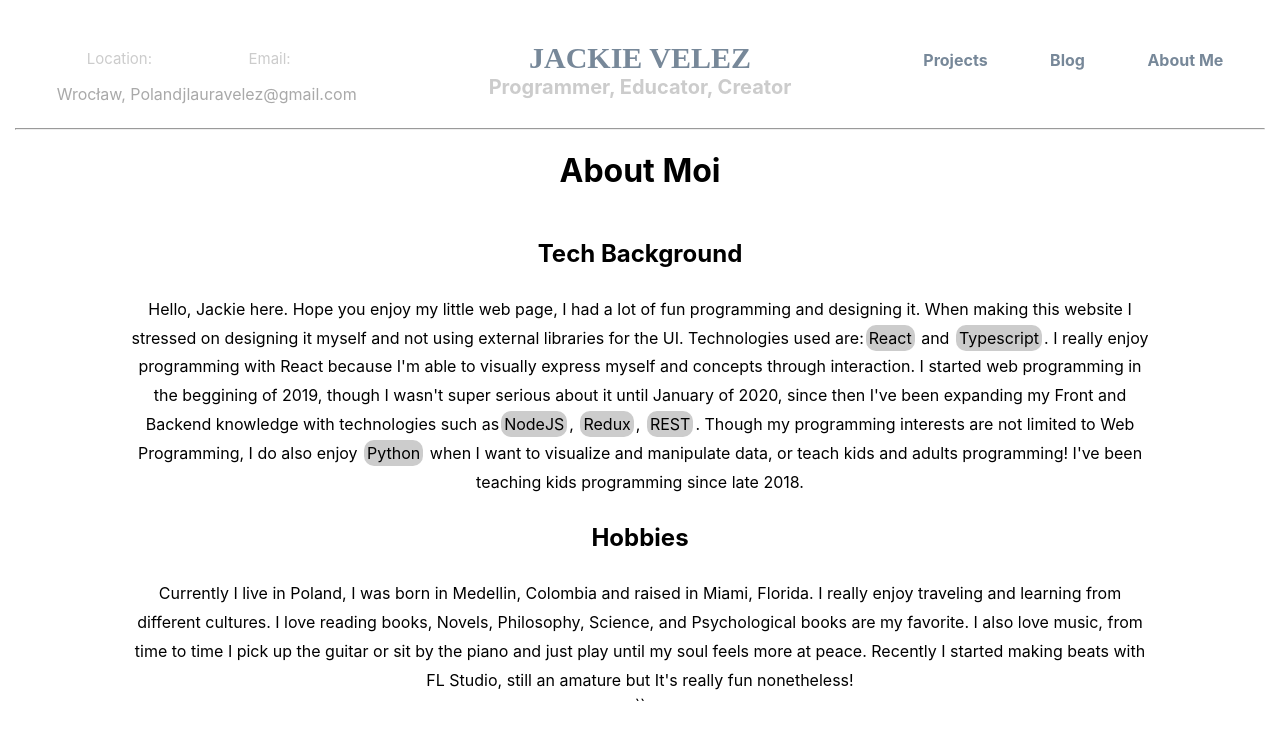
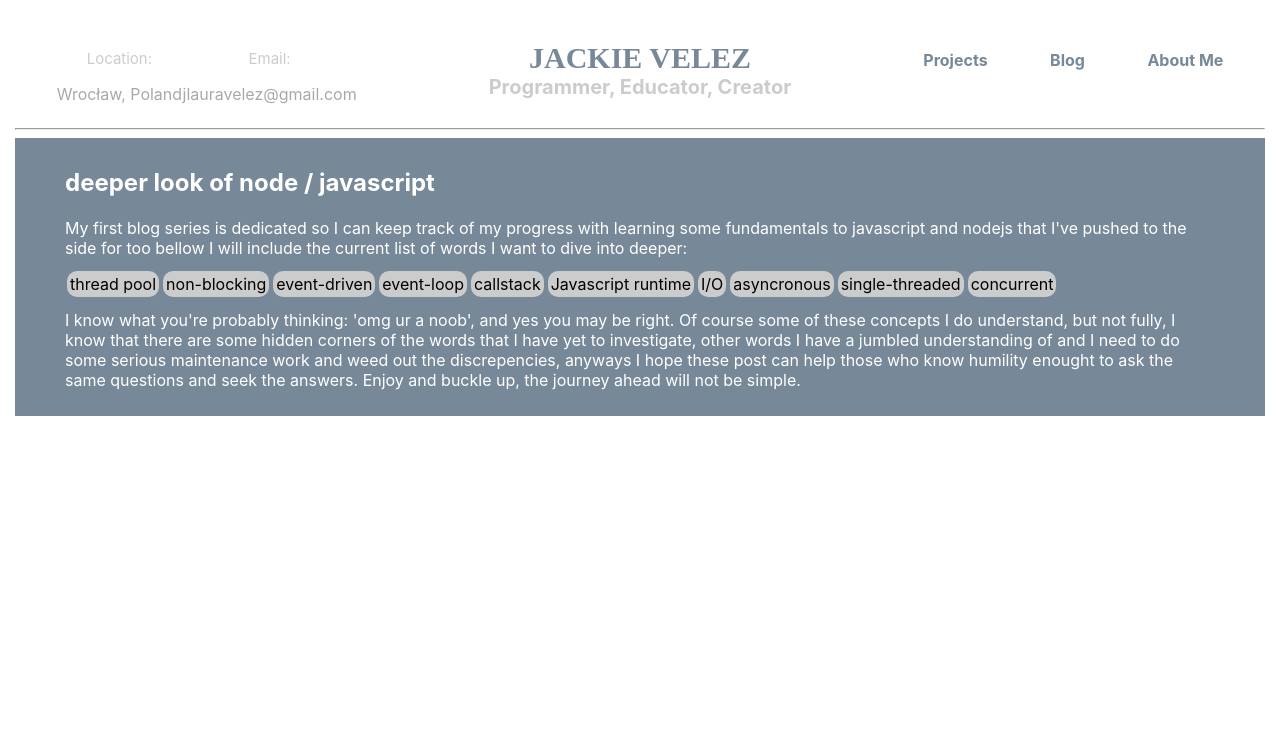
Before and after one commit to anonomity/JackieSite, a React (Create React App) app: page /blog in a window 1280 px wide. Shown: the top 740 px of the page. Built offline with nearby package versions, Linux system fonts and the light colour scheme; a web font is replaced by a local one.

Commit message:
added the first blog post and the ability to creat

```diff
--- a/src/App.tsx
+++ b/src/App.tsx
@@ -3,6 +3,7 @@ import './App.css';
 import { BrowserRouter, Switch, Route } from "react-router-dom";
 import Layout from "./containers/Layout/Layout";
 import projects from "./components/Projects/Projects";
+import Blog from "./components/Blog/Blog";
 import AboutMe from "./containers/About_Me/AboutMe"
 import Nodes from "./components/Projects/ProjectComp/ProjectApps/Nodes/Nodes";
 import crypto from "./components/Projects/ProjectComp/ProjectApps/Crypto/Cryptography";
@@ -19,12 +20,12 @@ class App extends Component {
 
        <Layout >
         <Switch>
-
           <Route path="/projects/crypto" component={crypto} />
           <Route path ="/projects/nodes" component={Nodes} />
           <Route path ="/projects/stones" component={Stones} />
           <Route path ="/projects/cattycornerclubhouse" component={Catty} />
           <Route path="/projects" component={projects} />
+          <Route path="/blog" component={Blog} />
           <Route path="/" component={AboutMe} />
         </Switch>
         </ Layout>
--- /dev/null
+++ b/src/components/Blog/Blog.tsx
@@ -0,0 +1,12 @@
+import React from 'react';
+import BlogPost from './BlogPost';
+import {text1, text12} from './blogText/text';
+import {TechStickers} from '../TechSticker/TechStickers';
+
+export default function Blog() {
+    return(
+    <div>
+        <BlogPost name="deeper look of node / javascript" text={text1} sticker={<TechStickers title={["thread pool", "non-blocking", "event-driven", "event-loop","callstack", "Javascript runtime", "I/O", "asyncronous", "single-threaded", "concurrent"]} /> } text2={text12}/>
+    </div>
+    )
+}
--- /dev/null
+++ b/src/components/Blog/BlogPost.tsx
@@ -0,0 +1,41 @@
+import React from "react"
+import styled from 'styled-components';
+
+const Wrapper = styled.section`
+  padding: 10px 50px;
+  background: lightslategray;
+  display: flex;
+  flex-direction: column;
+  align-items: flex-start;
+`;
+
+const HeaderText = styled.h2`
+    margin-bottom: 5px;
+    color: white;
+
+`;
+const Text = styled.p`
+    color: white;
+`;
+
+
+type IHeadingProps = {
+    name: string,
+    text: string,
+    sticker: object,
+    text2: string
+}
+
+export default function BlogPost({name, text, sticker, text2} : IHeadingProps){
+    return (
+        <Wrapper >
+            <HeaderText>{name}</HeaderText>
+            <Text>{text}</Text>
+           <div>{sticker}</div>
+           <Text>{text2}</Text>
+
+
+        </Wrapper>
+    )
+
+}
--- /dev/null
+++ b/src/components/Blog/blogText/text.ts
@@ -0,0 +1,8 @@
+export const text1 = `My first blog series is dedicated so I can keep track of my progress with learning some fundamentals to javascript and nodejs that I've pushed to the side for too \n
+bellow I will include the current list of words I want to dive into deeper:
+`
+
+export const text12 =  `I know what you're probably thinking: 'omg ur a noob', and yes you may be right. Of course some of these concepts I do understand,
+but not fully, I know that there are some hidden corners of the words that I have yet to investigate, other words I have a jumbled understanding of and I need to
+do some serious maintenance work and weed out the discrepencies, anyways I hope these post can help those who know humility enought to ask the same questions and
+seek the answers. Enjoy and buckle up, the journey ahead will not be simple.`
```
